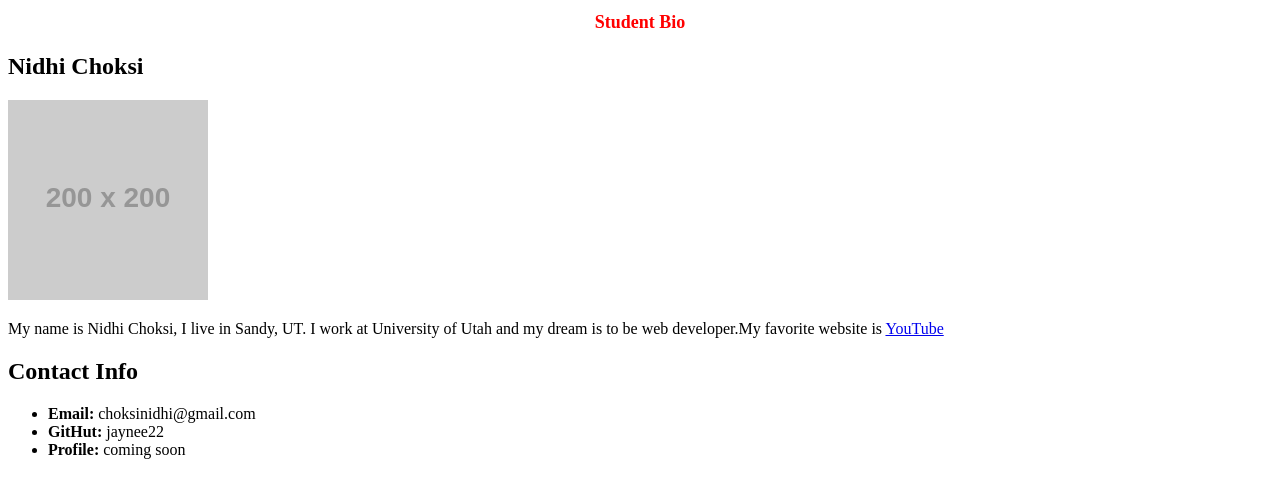
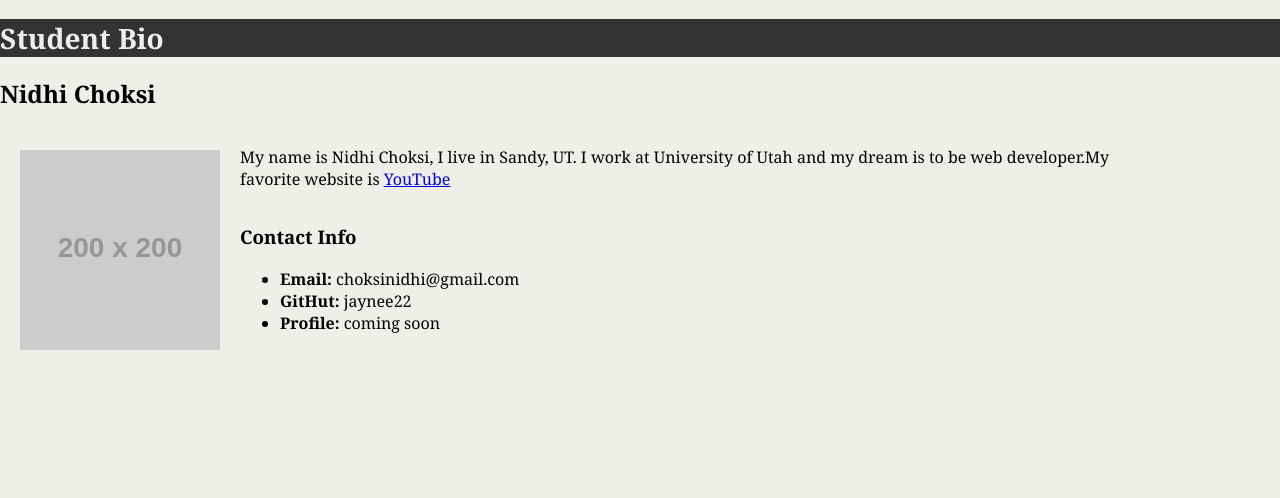
Before and after one commit to jaynee22/Portfolio-test, a plain HTML site: page index.html in a window 1280 px wide. Drawn offline with Linux system fonts and the light colour scheme; placeholder pictures from the web are drawn by us.

Commit message:
changes in index.html file

```diff
--- a/index.html
+++ b/index.html
@@ -8,19 +8,28 @@
 
     <title>portfolio</title>
 
-    <link rel="stylesheet" href="css/style.css">
+    <link rel="stylesheet" href="style.css">
 
 </head>
 
 <body>
-    <h1> Student Bio</h1>
+    <div class="container">
+        <h1>Student Bio</h1>
+    </div>
+    <div>
         <h2>Nidhi Choksi</h2>
-    <img src="https://placehold.it/200x200" alt="Nidhi Choksi">
-    <br>
-    <p> My name is Nidhi Choksi, I live in Sandy, UT. I work at University of Utah and my dream is to be web
+    </div>
+    <div>
+        <img id="bio-image" src="https://placehold.it/200x200" alt="Nidhi Choksi">
+        <p id="main-bio"> My name is Nidhi Choksi, I live in Sandy, UT. I work at University of Utah and my dream is to
+            be
+            web
             developer.My favorite website is <a href="https://www.youtube.com/" _touch>YouTube</a>
         </p>
-    <h2> Contact Info</h2>
+    </div>
+
+    <div id="contact-info">
+        <h3> Contact Info</h3>
         <ul>
             <li>
                 <b>Email:</b> choksinidhi@gmail.com
@@ -31,7 +40,9 @@
             <li>
                 <b>Profile:</b> coming soon
             </li>
+
         </ul>
+    </div>
 </body>
 
 </html>
```
Lines whose indentation alone changed are shown as unchanged.
